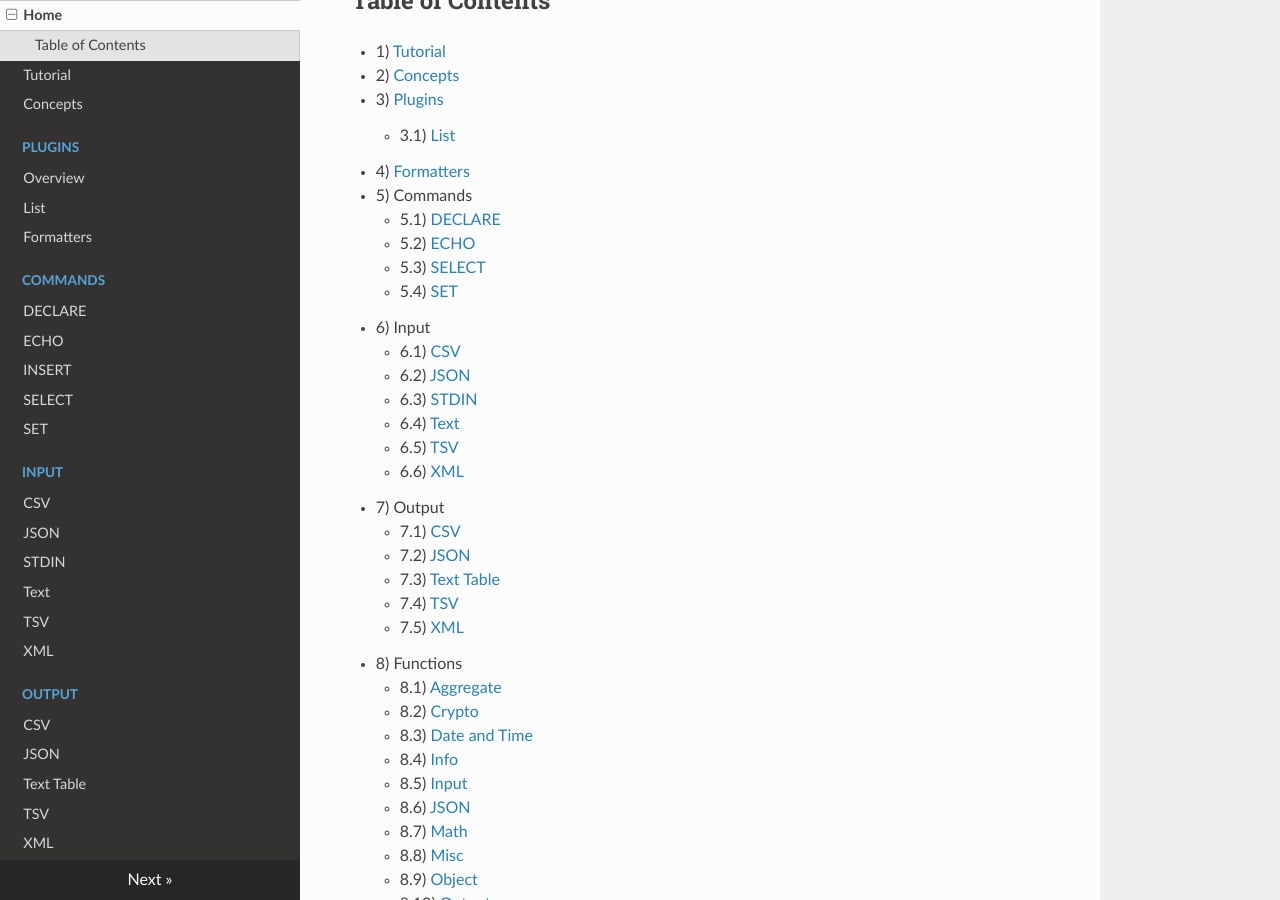
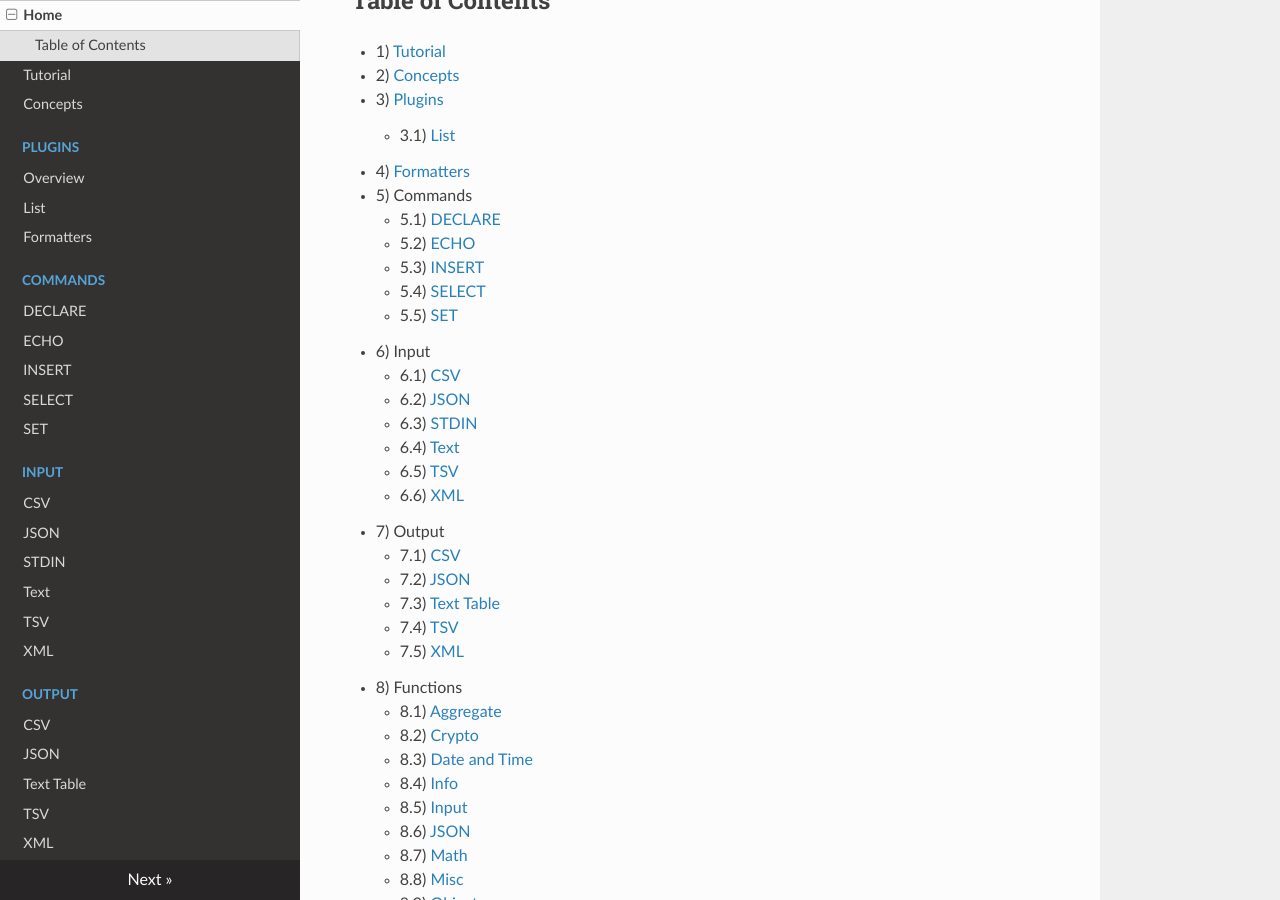
Before and after one commit to krasninja/querycat, an MkDocs documentation site: the page built from docs/index.md, in a window 1280 px wide and 900 px high, scrolled down 344 px. Built offline with MkDocs 1.6.1, drawn with Linux system fonts in a browser that asks for light colours; nearby versions of some CDN libraries.

Commit message:
Update docs index

```diff
--- a/docs/index.md
+++ b/docs/index.md
@@ -14,8 +14,9 @@ Just imagine that everything in the world is a table, and you can process it usi
 - 5) Commands
     - 5.1) [DECLARE](commands/declare)
     - 5.2) [ECHO](commands/echo)
-    - 5.3) [SELECT](commands/select)
-    - 5.4) [SET](commands/set)
+    - 5.3) [INSERT](commands/insert)
+    - 5.4) [SELECT](commands/select)
+    - 5.5) [SET](commands/set)
 - 6) Input
     - 6.1) [CSV](input/csv)
     - 6.2) [JSON](input/json)
```
